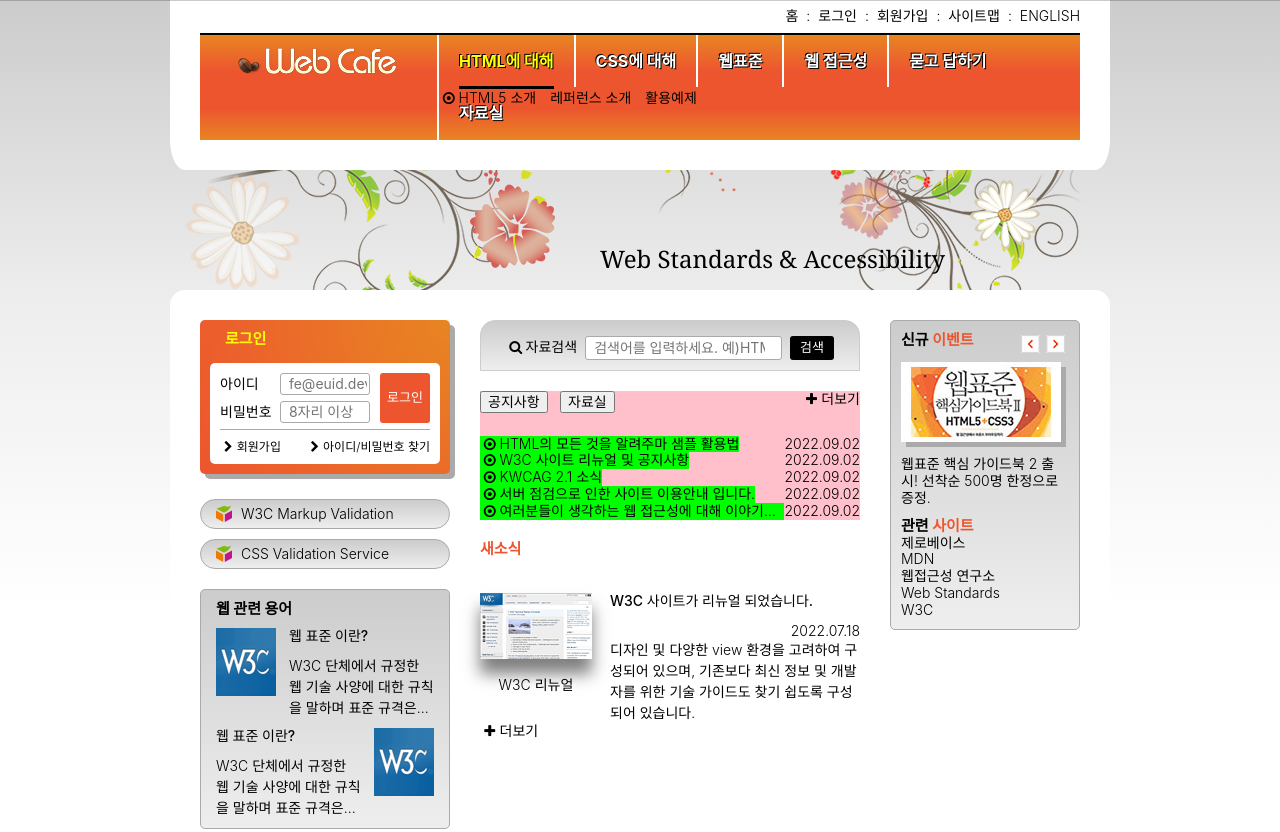
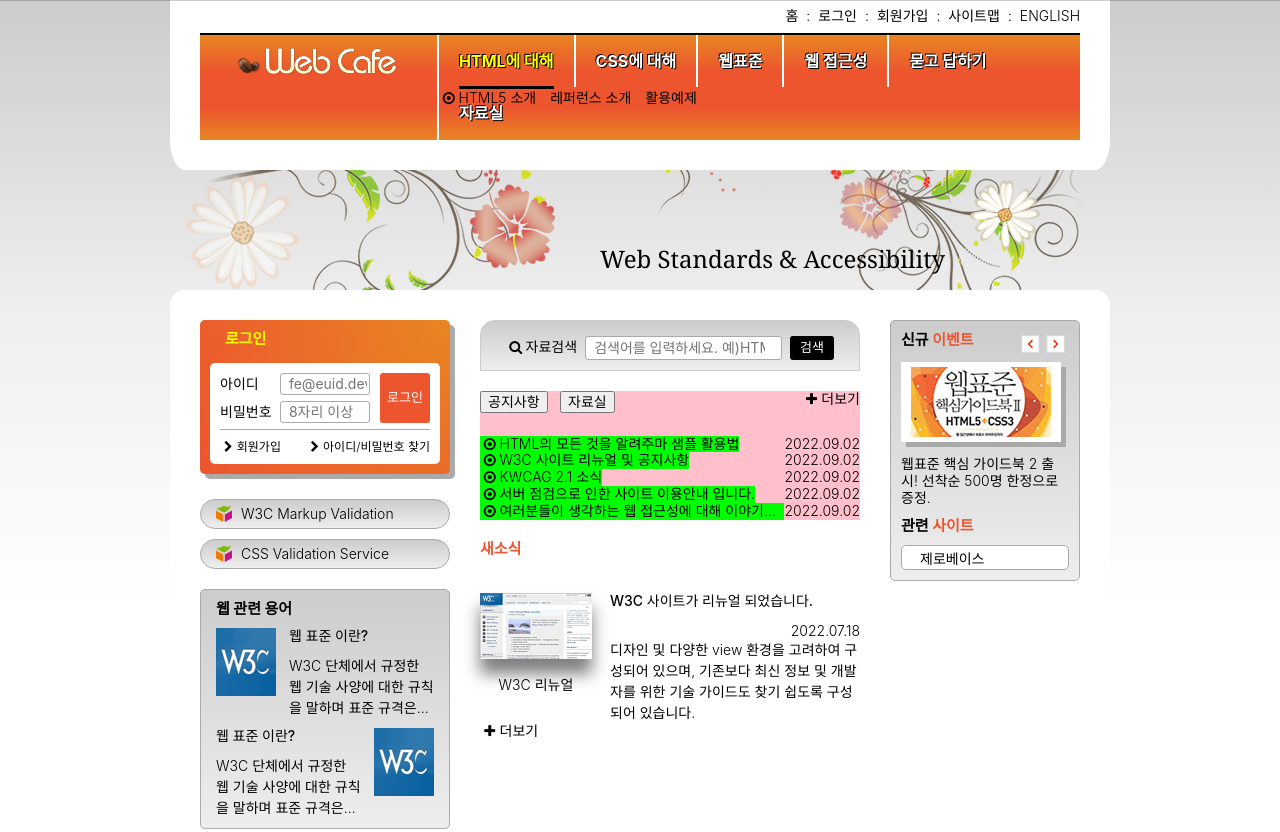
Before and after one commit to manggu865/webcafe, a plain HTML site: page index.html in a window 1280 px wide. Shown: the top 832 px of the page. Drawn offline with nearby package versions, Linux system fonts and the light colour scheme; a web font is replaced by a local one.

Commit message:
관련 사이트 완성

```diff
--- a/styles/main.css
+++ b/styles/main.css
@@ -740,6 +740,42 @@
 
 .related{
   margin: 10px;
+  --size: 25px;
+  --spacing: 4px;
+  --max-size: 147px;
+
+
+  ul{
+    margin-top: 10px;
+    border: 1px solid #aaa;
+    border-radius: 5px;
+    background: #fff;
+    height: var(--size);
+    overflow: hidden;
+    /* transition-property: height, padding, background;
+    transition-duration: 2s;
+    transition-delay: 0s, 2s, 4s; */
+    transition: height 0.4s 0s ease-in-out, padding 0.4s 0.4s ease-in-out, background 0.4s 0.8s ease-in-out;
+
+    li{
+      height: var(--size);
+      line-height: calc(var(--size) - var(--spacing) *2) ;
+      padding: var(--spacing);
+
+      a{
+        display: block;
+        text-indent: 1em;
+      }
+
+    }
+  }
+
+ul:hover{
+  height: var(--max-size);
+  padding: 10px 0;
+  background-color: pink;
+}
+
 }
 
 /* 슬로건 */
```
